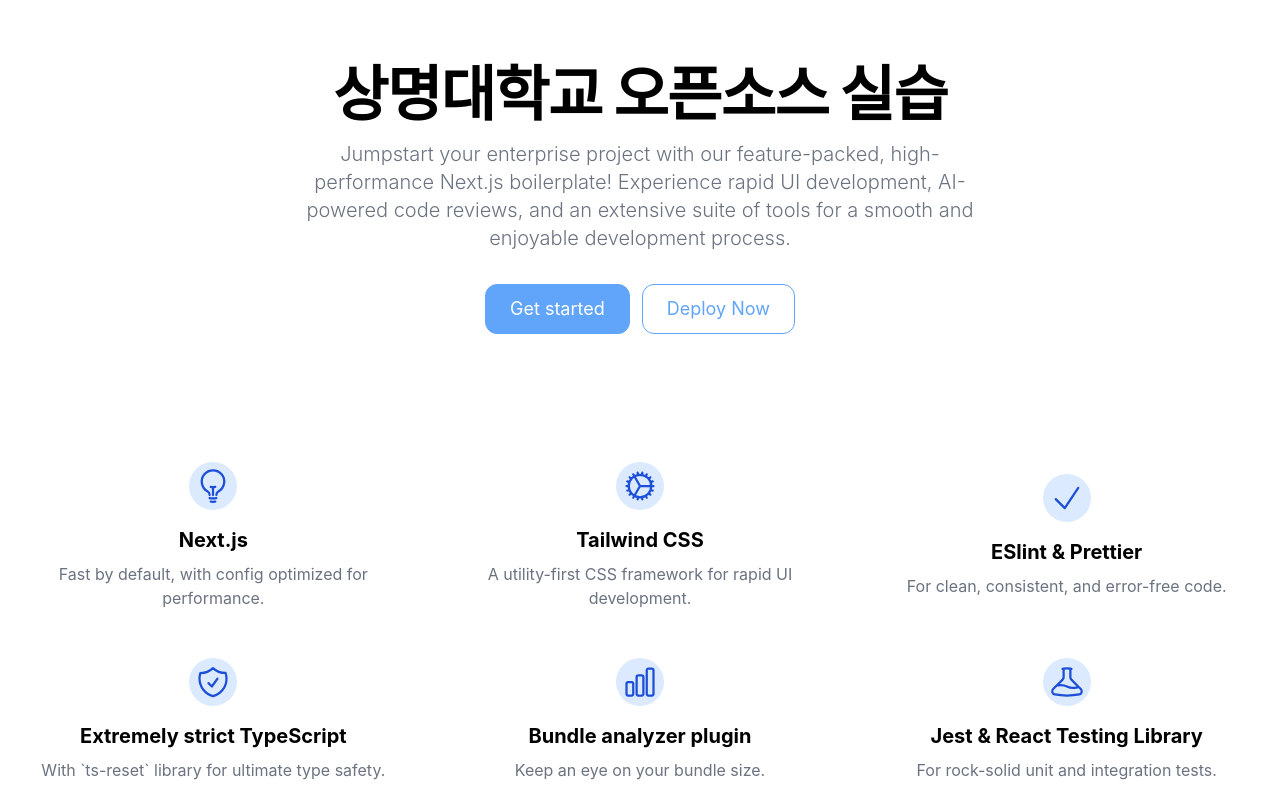
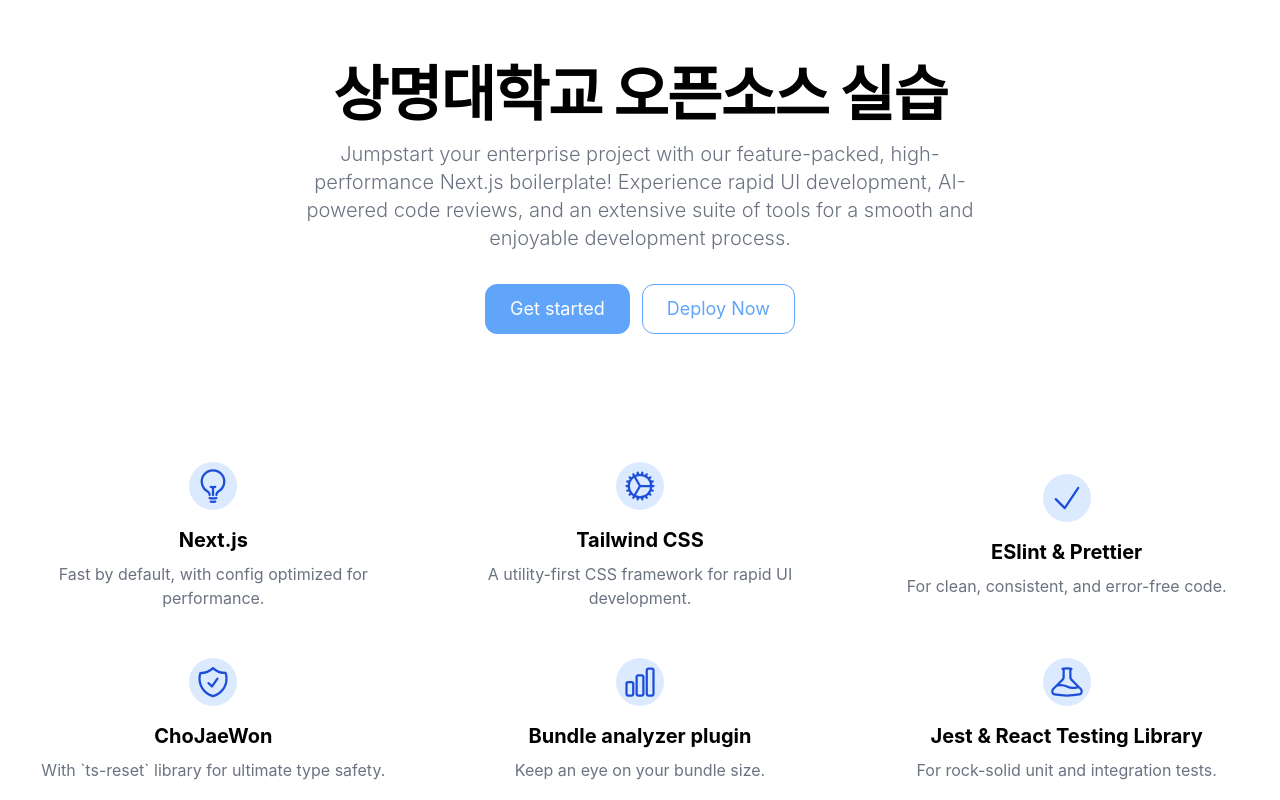
Before and after one commit to bora-code-temp-organization/next-smu, a Next.js app: page / in a window 1280 px wide. Shown: the top 800 px of the page. Built offline with nearby package versions, Linux system fonts and the light colour scheme.

Commit message:
조재원 이름 추가(#4)

```diff
--- a/lp-items.tsx
+++ b/lp-items.tsx
@@ -56,7 +56,7 @@
     ),
   },
   {
-    title: "Extremely strict TypeScript",
+    title: "ChoJaeWon",
     description: "With `ts-reset` library for ultimate type safety.",
     icon: (
       <svg
```
